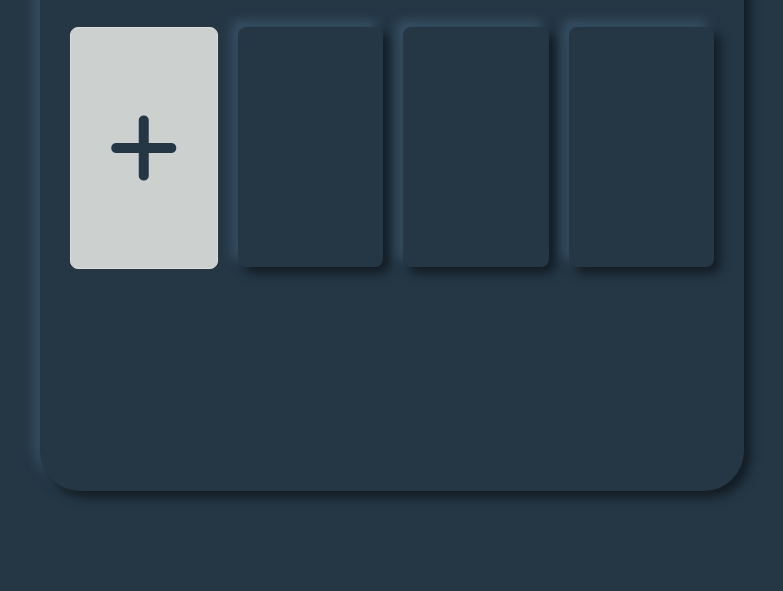
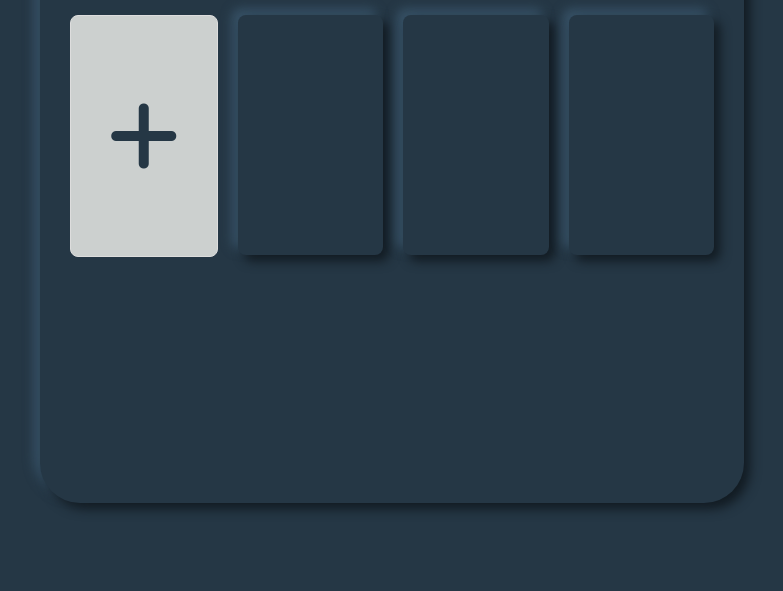
Before and after one commit to zolwethu/notes-app, a website: page public/index.html in a window 1280 px wide. Shown: the part 209-800 px from the top of the page, without its empty margins (248-1031 px from the left). Drawn offline with Linux system fonts and the light colour scheme.

```diff
--- a/public/css/style.css
+++ b/public/css/style.css
@@ -27,7 +27,7 @@
 #container {
     overflow: hidden;
     width: 55vw;
-    height: 75vh;
+    height: 78vh;
     padding: 20px;
     box-sizing: border-box;
     text-align: center;
```
